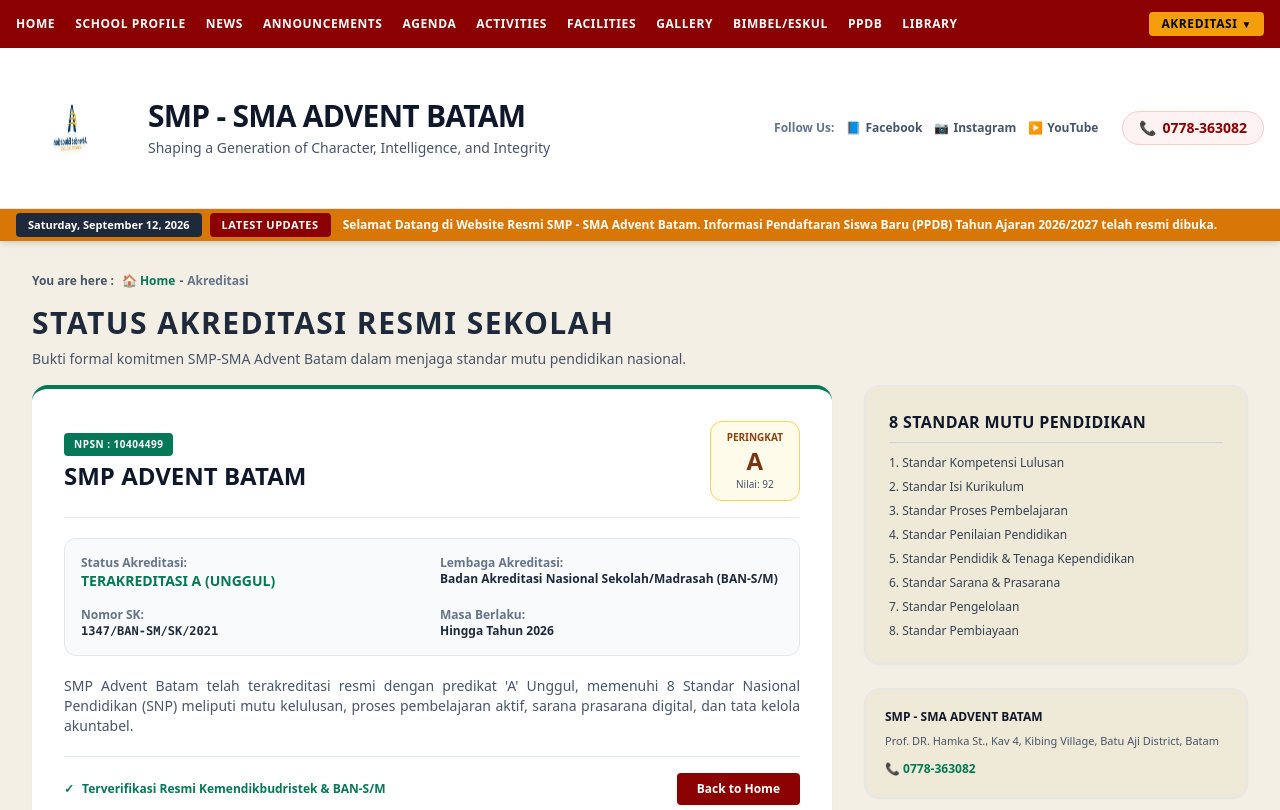
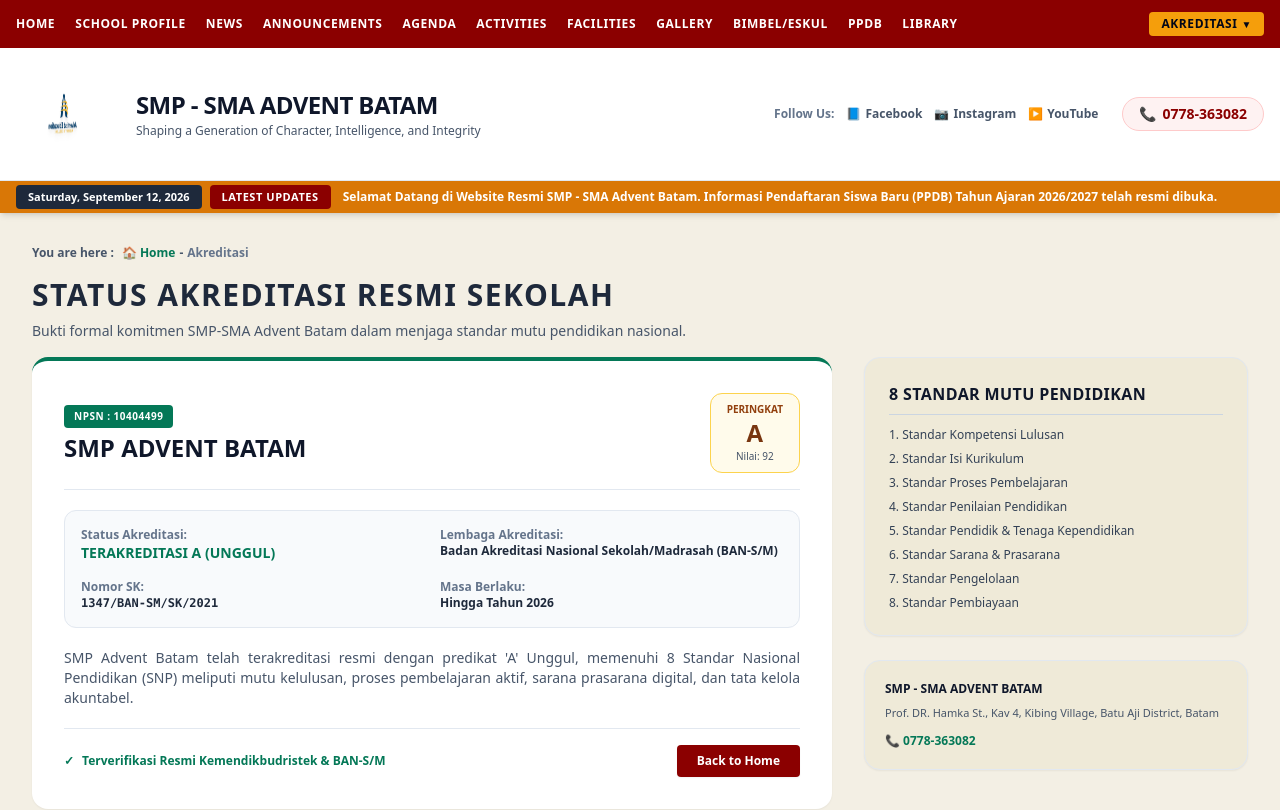
Before and after one commit to budhyp14-alt/smp-sma-adventbatam, a Next.js app: page /akreditasi in a window 1280 px wide. Shown: the top 810 px of the page. Built offline with nearby package versions, Linux system fonts and the light colour scheme.

Commit message:
Update Header.js

```diff
--- a/src/components/Header.js
+++ b/src/components/Header.js
@@ -168,15 +168,15 @@ export default function Header() {
         </div>
       )}
 
-      {/* 2. MAIN HEADER PUTIH DENGAN LOGO BERPUTAR 2X LEBIH BESAR */}
-      <div className="w-full bg-white border-b border-slate-200">
-        <div className="max-w-7xl mx-auto px-4 py-2 sm:py-3 flex flex-col md:flex-row items-center justify-between gap-4">
+      {/* 2. MAIN HEADER PUTIH (TINGGI KOTAK KEMBALI NORMAL, LOGO DIPERBESAR 1.5x) */}
+      <div className="w-full bg-white border-b border-slate-200 overflow-visible">
+        <div className="max-w-7xl mx-auto px-4 py-2 sm:py-2.5 flex flex-col md:flex-row items-center justify-between gap-3 overflow-visible">
 
-          <div className="flex items-center gap-4 sm:gap-5 text-center md:text-left">
+          <div className="flex items-center gap-4 sm:gap-6 text-center md:text-left overflow-visible">
 
-            {/* LOGO ADVENTIST EDUCATION BERPUTAR: 2X LEBIH BESAR (w-24 h-28 / w-28 h-32) */}
-            <Link href="/" className="shrink-0 flex items-center justify-center py-1">
-              <div className="logo-adventist-spin w-24 h-28 sm:w-28 sm:h-32 flex items-center justify-center cursor-pointer">
+            {/* LOGO DIPERBESAR 1.5x LAGI DENGAN TINGGI KOTAK PUTIH TETAP RAMPING */}
+            <Link href="/" className="shrink-0 flex items-center justify-center relative overflow-visible">
+              <div className="logo-adventist-spin w-20 h-24 sm:w-24 sm:h-28 scale-110 sm:scale-125 flex items-center justify-center cursor-pointer transition-transform origin-center">
                 <img
                   src="/logo.png"
                   alt="Logo Adventist Education"
@@ -191,11 +191,11 @@ export default function Header() {
 
             <div>
               <Link href="/">
-                <h1 className="text-xl sm:text-2xl md:text-3xl font-black text-slate-900 tracking-tight leading-tight hover:text-[#047857] transition-colors">
+                <h1 className="text-xl sm:text-2xl font-black text-slate-900 tracking-tight leading-tight hover:text-[#047857] transition-colors">
                   SMP - SMA ADVENT BATAM
                 </h1>
               </Link>
-              <p className="text-xs sm:text-sm text-slate-600 font-medium mt-1">
+              <p className="text-[11px] sm:text-xs text-slate-600 font-medium mt-0.5">
                 Shaping a Generation of Character, Intelligence, and Integrity
               </p>
             </div>
```
